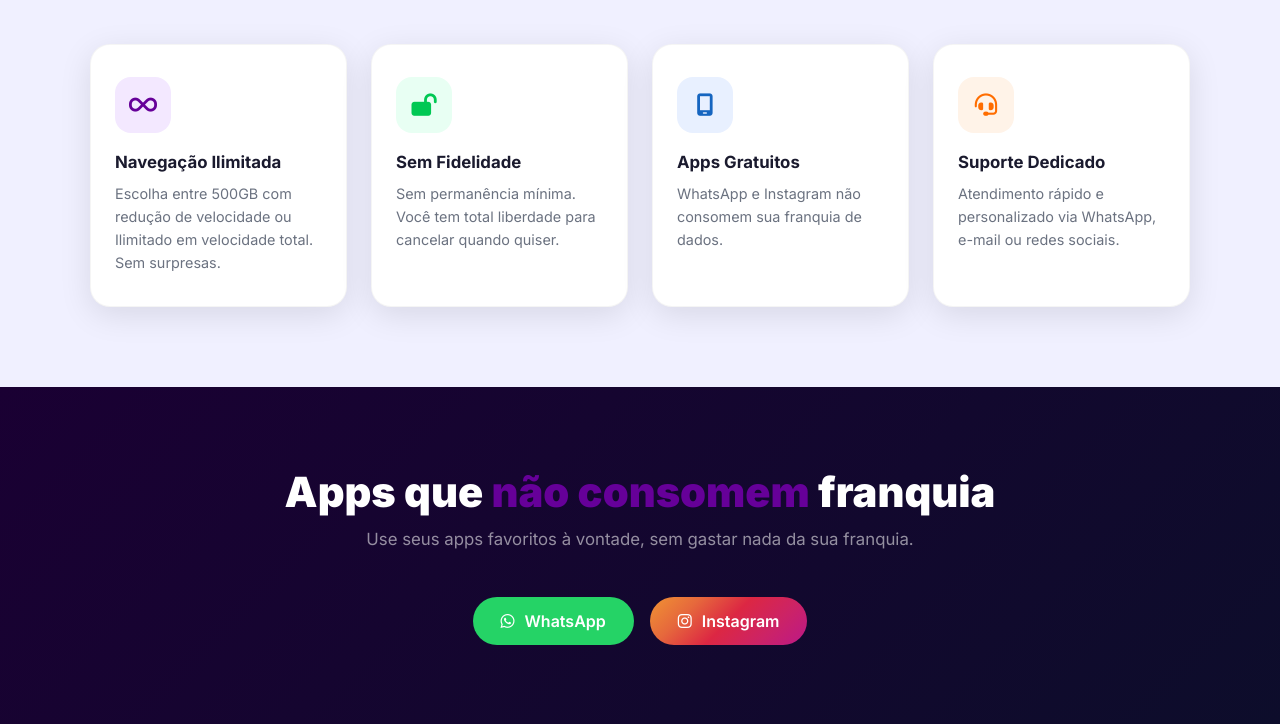
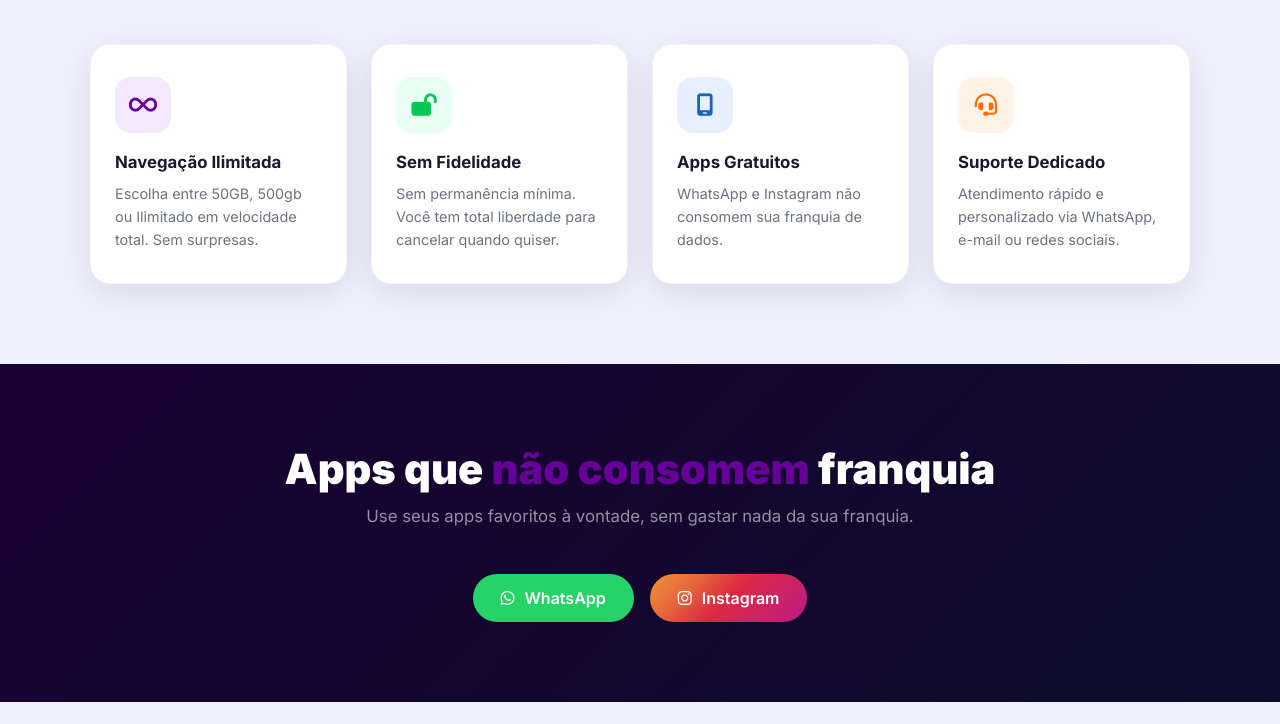
Before and after one commit to hanksff-sys/site2, a Flask app: page / in a window 1280 px wide. Shown: the part 2134-2858 px from the top of the page. Run offline with Flask 3, Linux system fonts and the light colour scheme.

Commit message:
Add files via upload

```diff
--- a/templates/index.html
+++ b/templates/index.html
@@ -341,7 +341,7 @@
           </div>
           <div class="card-benefit-text">
             <h3>Navegação Ilimitada</h3>
-            <p>Escolha entre 500GB com redução de velocidade ou Ilimitado em velocidade total. Sem surpresas.</p>
+            <p>Escolha entre 50GB, 500gb ou Ilimitado em velocidade total. Sem surpresas.</p>
           </div>
         </div>
         <div class="card-benefit">
```
